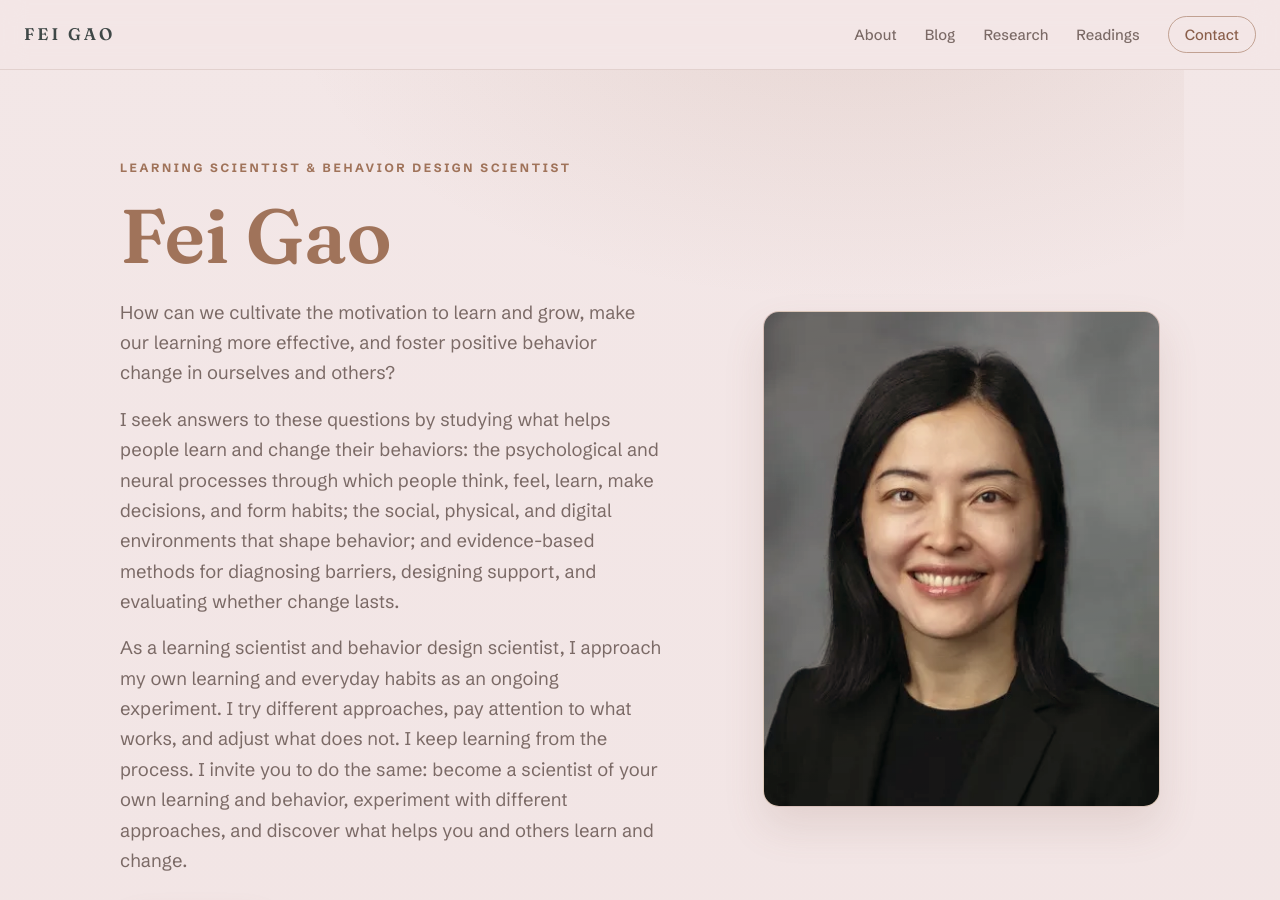
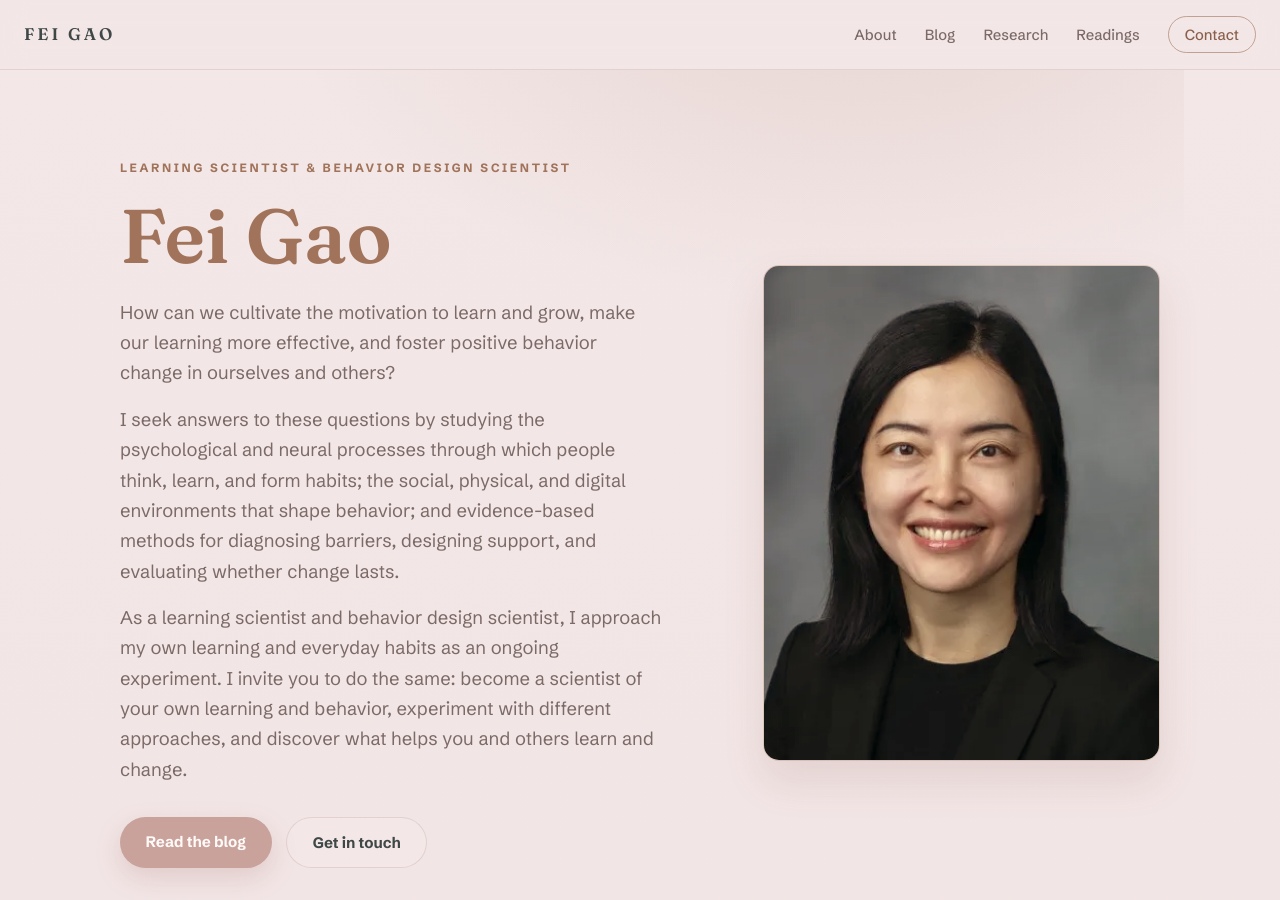
Before and after one commit to gaofei9/gaofei9.github.io, a Jekyll site: the page built from index.html, in a window 1280 px wide and 900 px high. Built offline with Jekyll 4.4.1, drawn with Linux system fonts in a browser that asks for light colours.

Commit message:
Homepage: tighten hero lede paragraphs
Trim the what-I-study list and shorten the personal-experiment
paragraph (owner edits); normalize YAML wrapping.

Co-Authored-By: Claude Fable 5 <noreply@anthropic.com>

```diff
--- a/_data/home.yml
+++ b/_data/home.yml
@@ -34,21 +34,17 @@ hero:
       learning more effective, and foster positive behavior change in
       ourselves and others?
     - >-
-      I seek answers to these questions by studying what helps people
-      learn and change their behaviors: the psychological and neural
-      processes through which people think, feel, learn, make decisions,
-      and form habits; the social, physical, and digital environments
-      that shape behavior; and evidence-based methods for diagnosing
-      barriers, designing support, and evaluating whether change lasts.
+      I seek answers to these questions by studying the psychological
+      and neural processes through which people think, learn, and form
+      habits; the social, physical, and digital environments that shape
+      behavior; and evidence-based methods for diagnosing barriers,
+      designing support, and evaluating whether change lasts.
     - >-
       As a learning scientist and behavior design scientist, I approach
-      my own
-      learning and everyday habits as an ongoing experiment. I try different
-      approaches, pay attention to what works, and adjust what does not.
-      I keep learning from the process. I invite you to do the same:
-      become a scientist of your own learning and behavior, experiment
-      with different approaches, and discover what helps you and others
-      learn and change.
+      my own learning and everyday habits as an ongoing experiment.
+      I invite you to do the same: become a scientist of your own
+      learning and behavior, experiment with different approaches, and
+      discover what helps you and others learn and change.
   portrait_alt: "Fei Gao"
   primary_button:
     text: "Read the blog"
```
